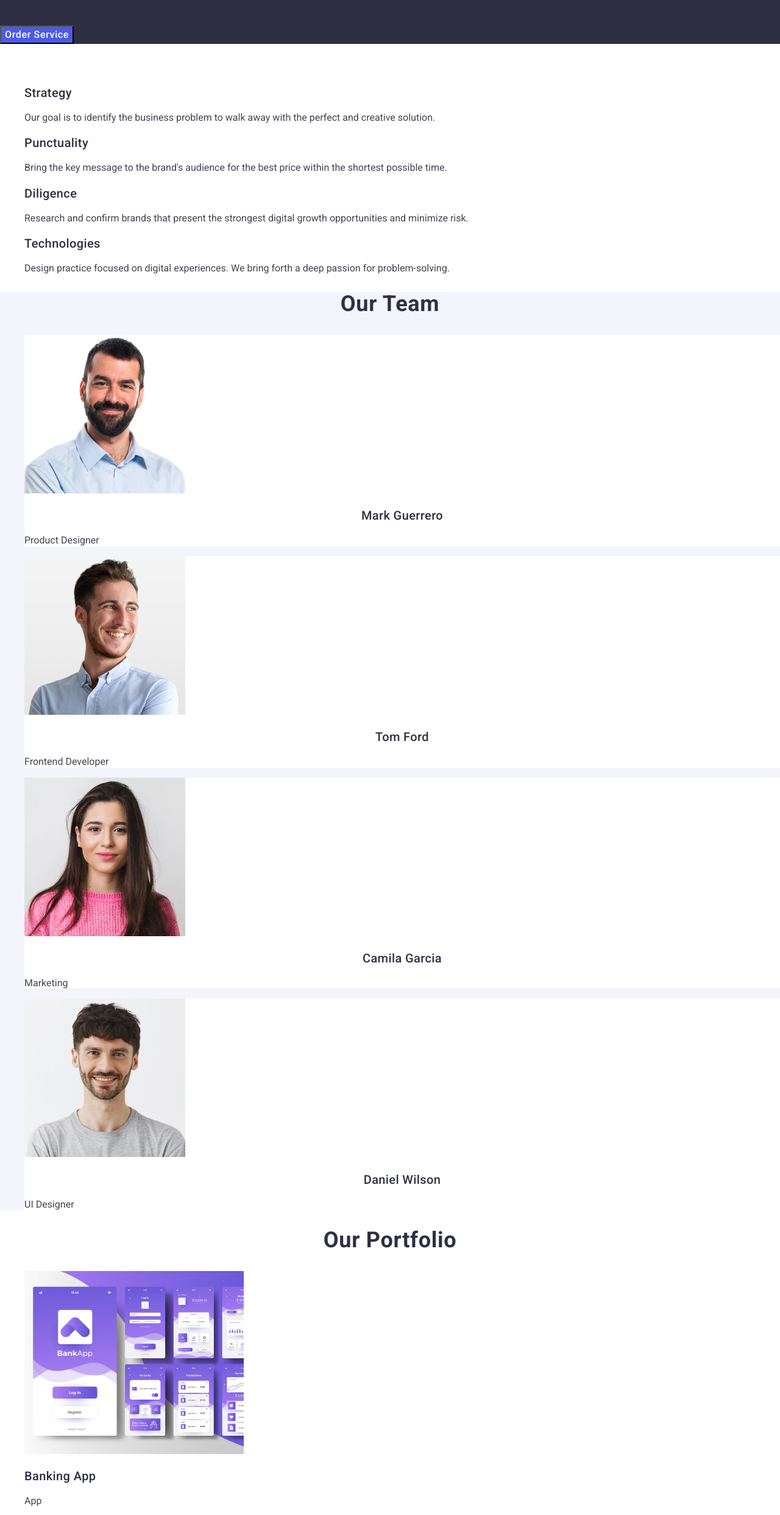
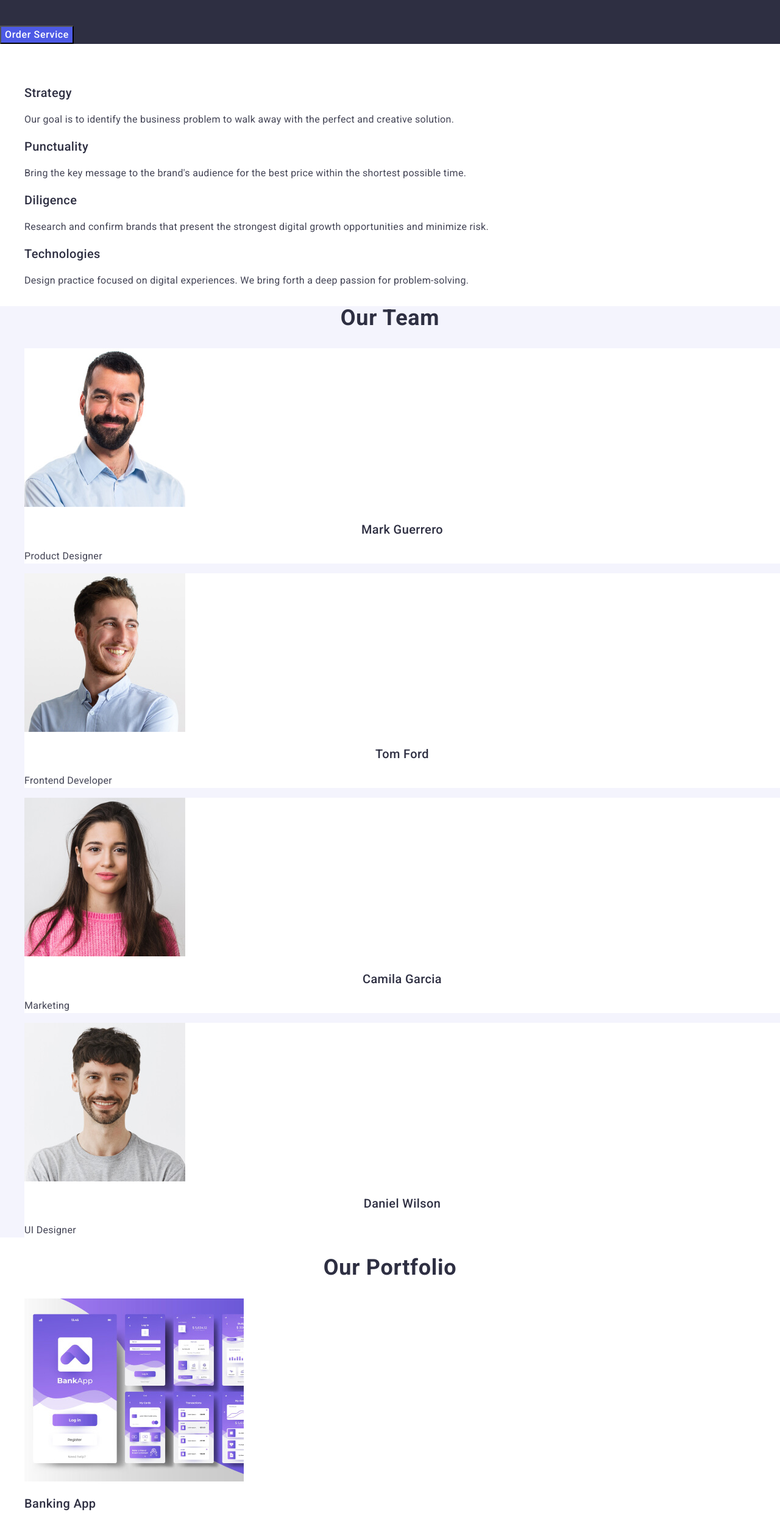
Before and after one commit to Kamisaku13/goit-markup-hw-02, a plain HTML site: page index.html in a window 1280 px wide. Shown: the part 284-2768 px from the top of the page at 61% size. Drawn offline with nearby package versions, Linux system fonts and the light colour scheme.

Commit message:
fix: css

```diff
--- a/css/styles.css
+++ b/css/styles.css
@@ -161,21 +161,21 @@ a {
     color: #2e2f42;
 }
 
-.benefits .paragraf {
+.benefits .paragrapf {
     color: var(--SLATE, #434455);
     font-size: 16px;
     line-height: 1.5;
     letter-spacing: 0.02em;
 }
 
-.team .paragraf {
+.team .paragrapf {
     color: var(--SLATE, #434455);
     font-size: 16px;
     line-height: 1.5;
     letter-spacing: 0.32px;
 }
 
-.portfolio .paragraf {
+.portfolio .paragrapf {
     color: var(--SLATE, #434455);
     font-size: 16px;
     line-height: 1.5;
@@ -192,7 +192,7 @@ a {
     color: #2e2f42;
 }
 
-.bottom .paragraf {
+.bottom .paragrapf {
     color: var(--CLOUD, #F4F4FD);
     font-size: 16px;
     line-height: 1.5;
--- a/index.html
+++ b/index.html
@@ -163,7 +163,7 @@
     </main>
     <footer class="bottom">
         <a href="./index.html" class="logo">Web<span class="black">Studio</span></a>
-        <p class="paragraf">Increase the flow of customers and sales for your business with digital marketing & growth solutions.</p>
+        <p class="paragrapf">Increase the flow of customers and sales for your business with digital marketing & growth solutions.</p>
     </footer>
 </body>
 </html>
```
